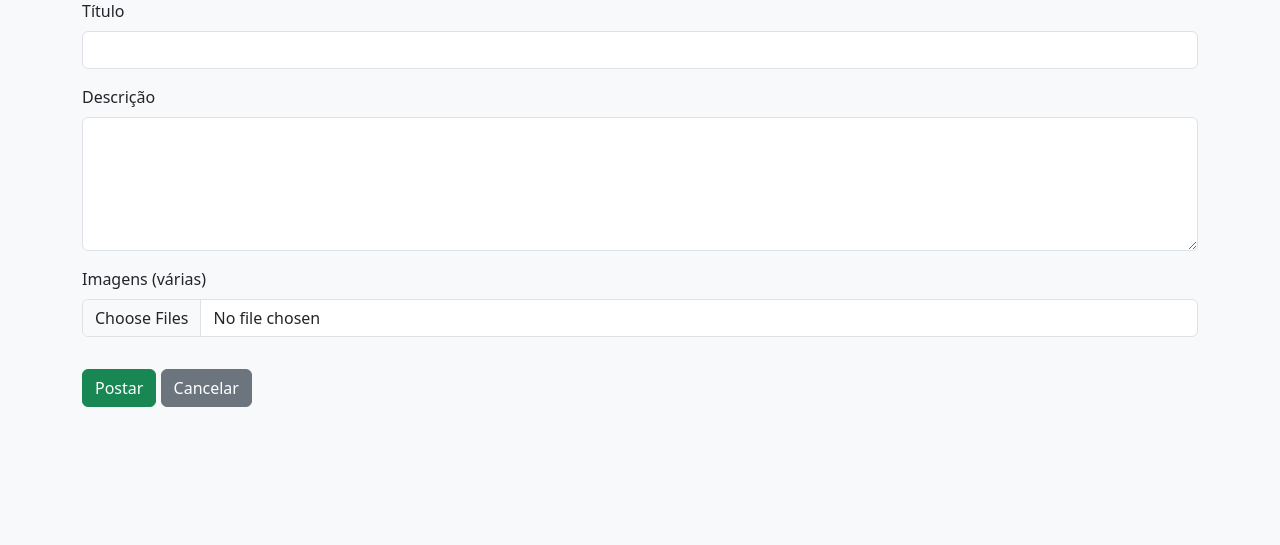
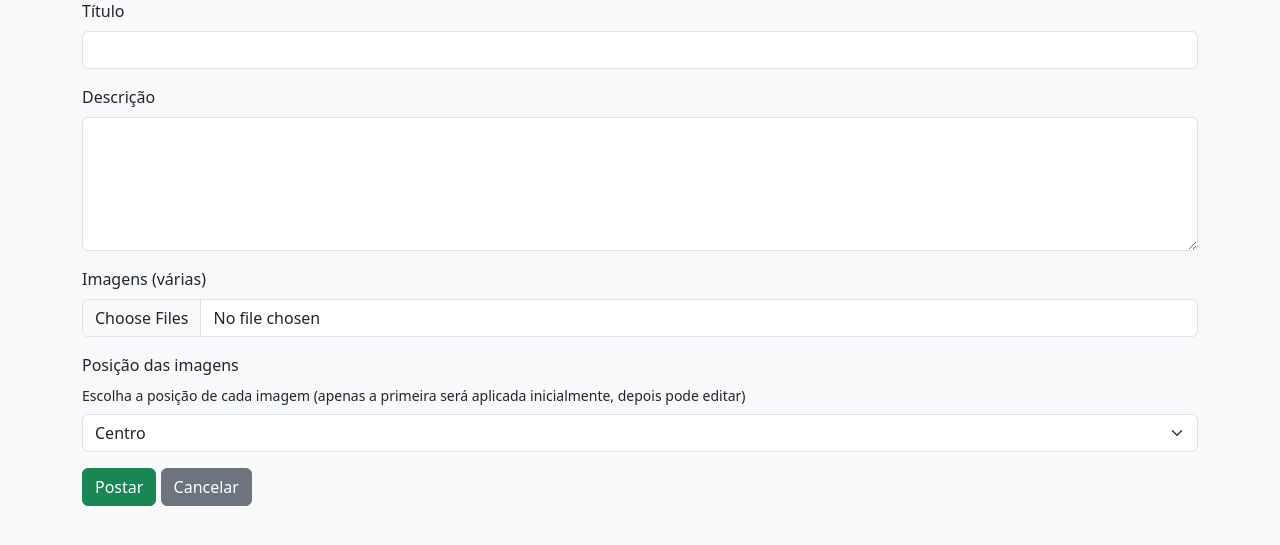
Before and after one commit to josed3v/teste_uhub, a PHP site: page /post_profile.php in a window 1280 px wide. Shown: the part 95-640 px from the top of the page. Run offline with PHP 8.4, Linux system fonts and the light colour scheme; the visitor is signed in with stand-in values (Sample User, id 1).

Commit message:
post_profile

```diff
--- a/post_profile.php
+++ b/post_profile.php
@@ -16,7 +16,7 @@ if ($_SERVER['REQUEST_METHOD'] === 'POST') {
     $stmt->execute([$_SESSION['user_id'], $titulo, $descricao]);
     $projeto_id = $pdo->lastInsertId();
 
-    // Upload de imagens com foco
+    // Upload múltiplo de imagens com foco
     if(isset($_FILES['imagens'])){
         $uploads_dir = 'uploads/';
         foreach($_FILES['imagens']['tmp_name'] as $key => $tmp_name){
@@ -25,11 +25,10 @@ if ($_SERVER['REQUEST_METHOD'] === 'POST') {
                 $nome_arquivo = uniqid().'.'.$ext;
                 move_uploaded_file($tmp_name, $uploads_dir.$nome_arquivo);
 
-                $focusX = isset($_POST['focusX'][$key]) ? floatval($_POST['focusX'][$key]) : 50;
-                $focusY = isset($_POST['focusY'][$key]) ? floatval($_POST['focusY'][$key]) : 50;
+                $focus = $_POST['focus'][$key] ?? 'center';
 
-                $stmtImg = $pdo->prepare("INSERT INTO projeto_imagens (projeto_id, imagem, focusX, focusY) VALUES (?, ?, ?, ?)");
-                $stmtImg->execute([$projeto_id, $uploads_dir.$nome_arquivo, $focusX, $focusY]);
+                $stmtImg = $pdo->prepare("INSERT INTO projeto_imagens (projeto_id, imagem, focus) VALUES (?, ?, ?)");
+                $stmtImg->execute([$projeto_id, $uploads_dir.$nome_arquivo, $focus]);
             }
         }
     }
@@ -38,7 +37,6 @@ if ($_SERVER['REQUEST_METHOD'] === 'POST') {
     exit;
 }
 ?>
-
 <!doctype html>
 <html lang="pt-br">
 <head>
@@ -46,14 +44,11 @@ if ($_SERVER['REQUEST_METHOD'] === 'POST') {
 <meta name="viewport" content="width=device-width, initial-scale=1.0">
 <title>Postar Projeto</title>
 <link href="https://cdn.jsdelivr.net/npm/bootstrap@5.3.2/dist/css/bootstrap.min.css" rel="stylesheet">
-<link href="styles.css" rel="stylesheet">
-<link href="post_profile.css" rel="stylesheet">
 </head>
 <body class="bg-light">
-
 <div class="container mt-5">
     <h2>Postar Projeto</h2>
-    <form method="post" enctype="multipart/form-data" id="projectForm">
+    <form method="post" enctype="multipart/form-data">
         <div class="mb-3">
             <label class="form-label">Título</label>
             <input type="text" name="titulo" class="form-control" required>
@@ -64,16 +59,23 @@ if ($_SERVER['REQUEST_METHOD'] === 'POST') {
         </div>
         <div class="mb-3">
             <label class="form-label">Imagens (várias)</label>
-            <input type="file" id="imageInput" multiple accept="image/*" class="form-control">
+            <input type="file" name="imagens[]" class="form-control" multiple required>
         </div>
-        <div id="imagePreviewContainer" class="d-flex flex-wrap gap-3"></div>
-
-        <button type="submit" class="btn btn-success mt-3">Postar</button>
-        <a href="profile.php" class="btn btn-secondary mt-3">Cancelar</a>
+        <div class="mb-3">
+            <label class="form-label">Posição das imagens</label>
+            <small class="d-block mb-2">Escolha a posição de cada imagem (apenas a primeira será aplicada inicialmente, depois pode editar)</small>
+            <select name="focus[]" class="form-select mb-2">
+                <option value="center">Centro</option>
+                <option value="top">Topo</option>
+                <option value="bottom">Base</option>
+                <option value="left">Esquerda</option>
+                <option value="right">Direita</option>
+            </select>
+        </div>
+        <button type="submit" class="btn btn-success">Postar</button>
+        <a href="profile.php" class="btn btn-secondary">Cancelar</a>
     </form>
 </div>
-
 <script src="https://cdn.jsdelivr.net/npm/bootstrap@5.3.2/dist/js/bootstrap.bundle.min.js"></script>
-<script src="post_profile.js"></script>
 </body>
 </html>
--- a/styles.css
+++ b/styles.css
@@ -36,28 +36,3 @@
     font-size: 1.5rem;
     cursor: pointer;
 }
-
-/* Cropper para postagem */
-.image-cropper {
-    width: 200px;
-    height: 200px;
-    overflow: hidden;
-    position: relative;
-    border: 1px solid #ccc;
-}
-.image-cropper img {
-    position: absolute;
-    top: 0;
-    left: 0;
-    width: 100%;
-    height: 100%;
-    object-fit: cover;
-    cursor: grab;
-    user-select: none;
-    transition: transform 0.2s;
-}
-.zoom-controls {
-    display: flex;
-    gap: 5px;
-    margin-top: 5px;
-}
```
Also changed, not shown: uploads/68a8fcf1a2ae0.jpeg (added), uploads/68a8fcf1a3ae2.jpeg (added).
